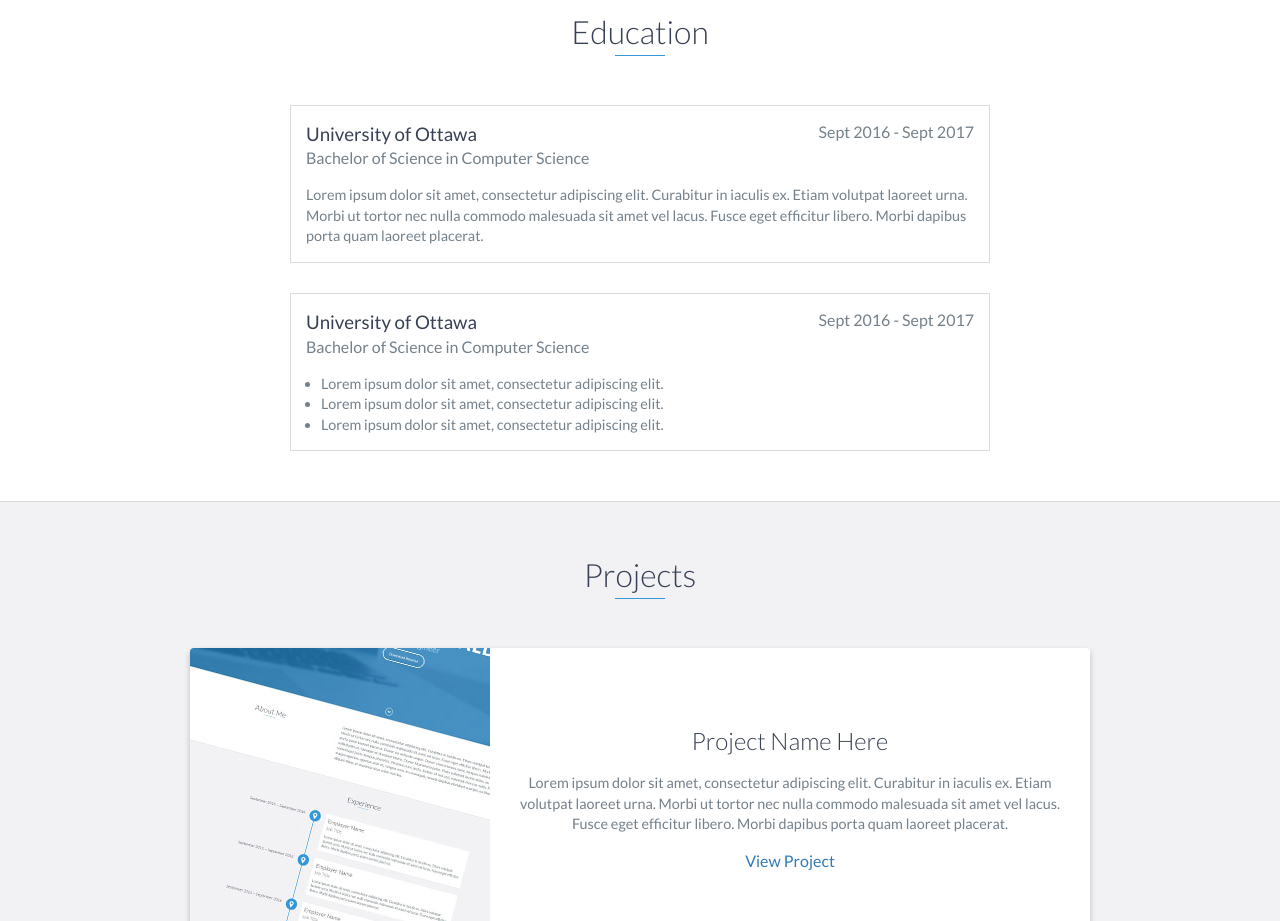
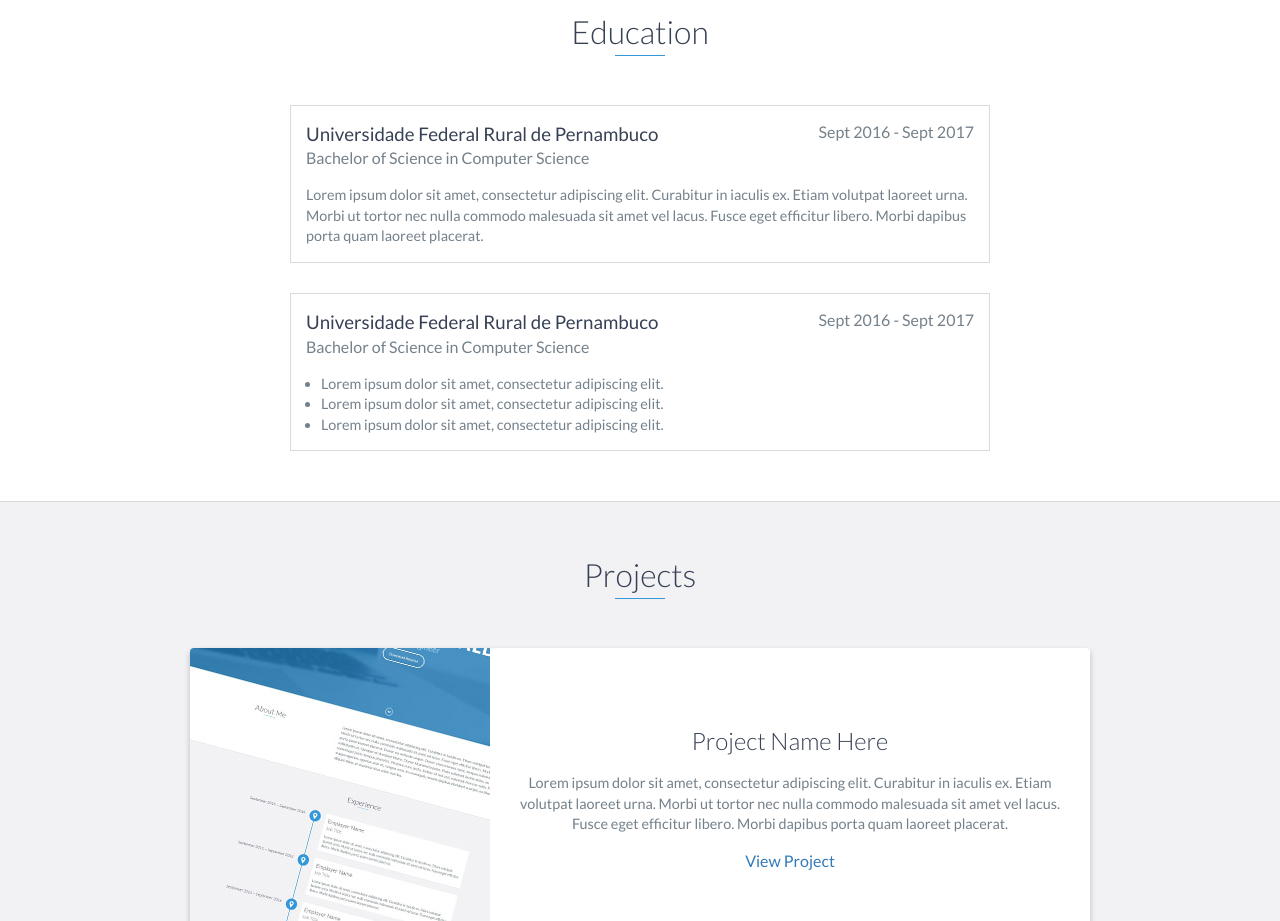
Before and after one commit to DavidPierre21/DavidPierre21.github.io, a website: page index.html in a window 1280 px wide. Shown: the part 1960-2881 px from the top of the page. Drawn offline with nearby package versions, Linux system fonts and the light colour scheme.

Commit message:
Changed some text

```diff
--- a/index.html
+++ b/index.html
@@ -135,7 +135,7 @@
     <div id="education">
         <h2 class="heading">Education</h2>
         <div class="education-block">
-            <h3>University of Ottawa</h3>
+            <h3>Universidade Federal Rural de Pernambuco</h3>
             <span class="education-date">Sept 2016 - Sept 2017</span>
             <h4>Bachelor of Science in Computer Science</h4>
             <p>
@@ -145,7 +145,7 @@
         <!-- End .education-block -->
 
         <div class="education-block">
-            <h3>University of Ottawa</h3>
+            <h3>Universidade Federal Rural de Pernambuco</h3>
             <span class="education-date">Sept 2016 - Sept 2017</span>
             <h4>Bachelor of Science in Computer Science</h4>
             <ul>
```
